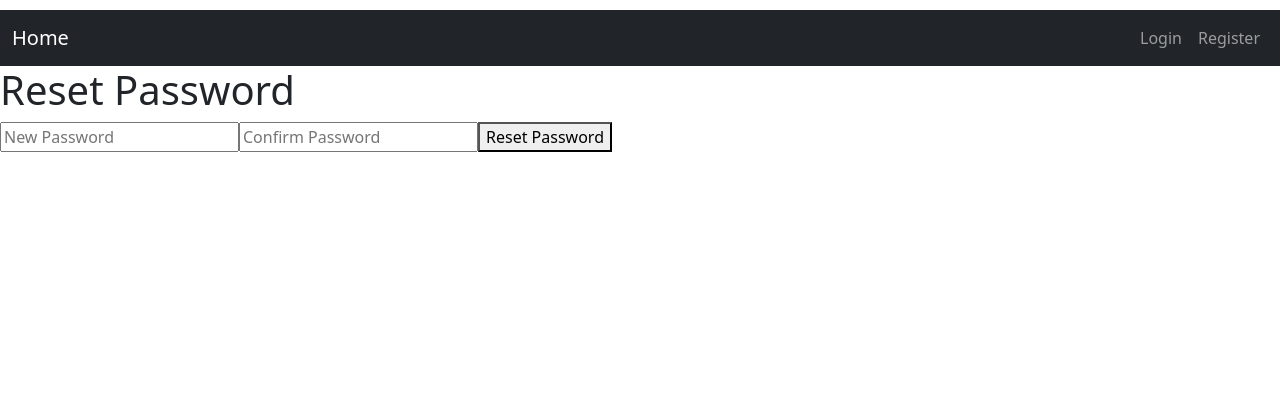
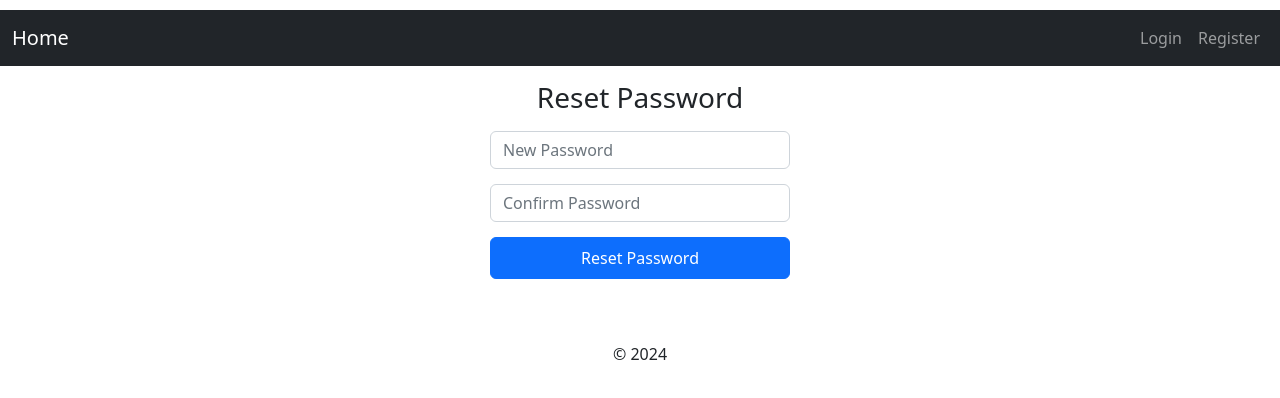
Before and after one commit to toticavalcanti/react-auth, a React (Create React App) app: page /reset/1 in a window 1280 px wide. Shown: the top 398 px of the page. Built offline with nearby package versions, Linux system fonts and the light colour scheme; no server answers.

Commit message:
fix: add missing CSS classes to reset password form
- Add form-floating and form-signin classes
- Match styling with login and register forms

```diff
--- a/src/pages/Reset.tsx
+++ b/src/pages/Reset.tsx
@@ -17,14 +17,14 @@ const Reset = () => {
     }
 
     try {
-      // Envia o token e as novas senhas para o backend
-      await axios.post("https://seu-backend.com/api/reset", {
+      const apiBaseUrl = process.env.REACT_APP_API_URL || "http://localhost:8080/api";
+      await axios.post(`${apiBaseUrl}/reset`, {
         token,
         password,
         confirm_password: confirmPassword,
       });
 
-      setRedirect(true); // Redireciona após sucesso
+      setRedirect(true);
     } catch (err) {
       console.error("Error resetting password:", err);
       alert("Failed to reset password. Please try again.");
@@ -32,27 +32,40 @@ const Reset = () => {
   };
 
   if (redirect) {
-    return <Navigate to="/login" />; // Redireciona para login após sucesso
+    return <Navigate to="/login" />;
   }
 
   return (
-    <form onSubmit={submit}>
-      <h1>Reset Password</h1>
+    <form className="form-floating" onSubmit={submit}>
+      <h1 className="h3 mb-3 fw-normal">Reset Password</h1>
+
+      <div className="form-signin">
         <input
           type="password"
+          className="form-control"
           placeholder="New Password"
           value={password}
           onChange={(e) => setPassword(e.target.value)}
           required
         />
+      </div>
+
+      <div className="form-signin">
         <input
           type="password"
+          className="form-control"
           placeholder="Confirm Password"
           value={confirmPassword}
           onChange={(e) => setConfirmPassword(e.target.value)}
           required
         />
-      <button type="submit">Reset Password</button>
+      </div>
+
+      <button className="form-signin btn btn-primary w-100 py-2" type="submit">
+        Reset Password
+      </button>
+
+      <p className="mt-5 mb-3 text-body-secondary">&copy; 2024</p>
     </form>
   );
 };
```
Lines whose indentation alone changed are shown as unchanged.
